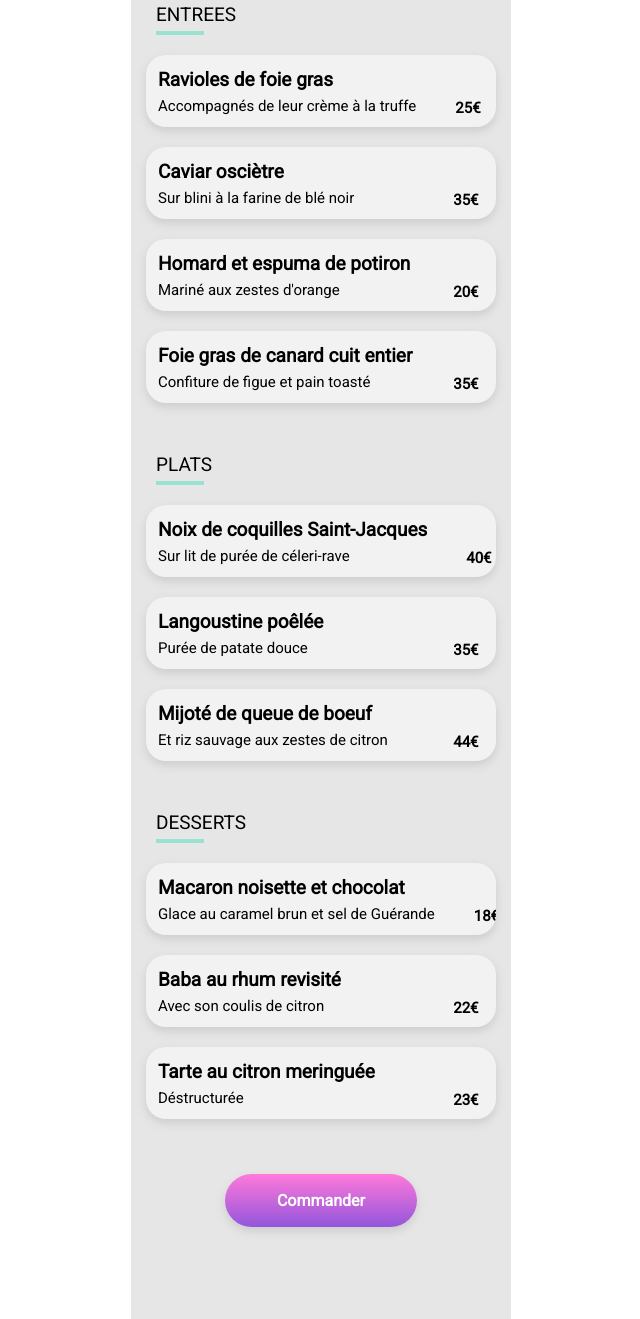
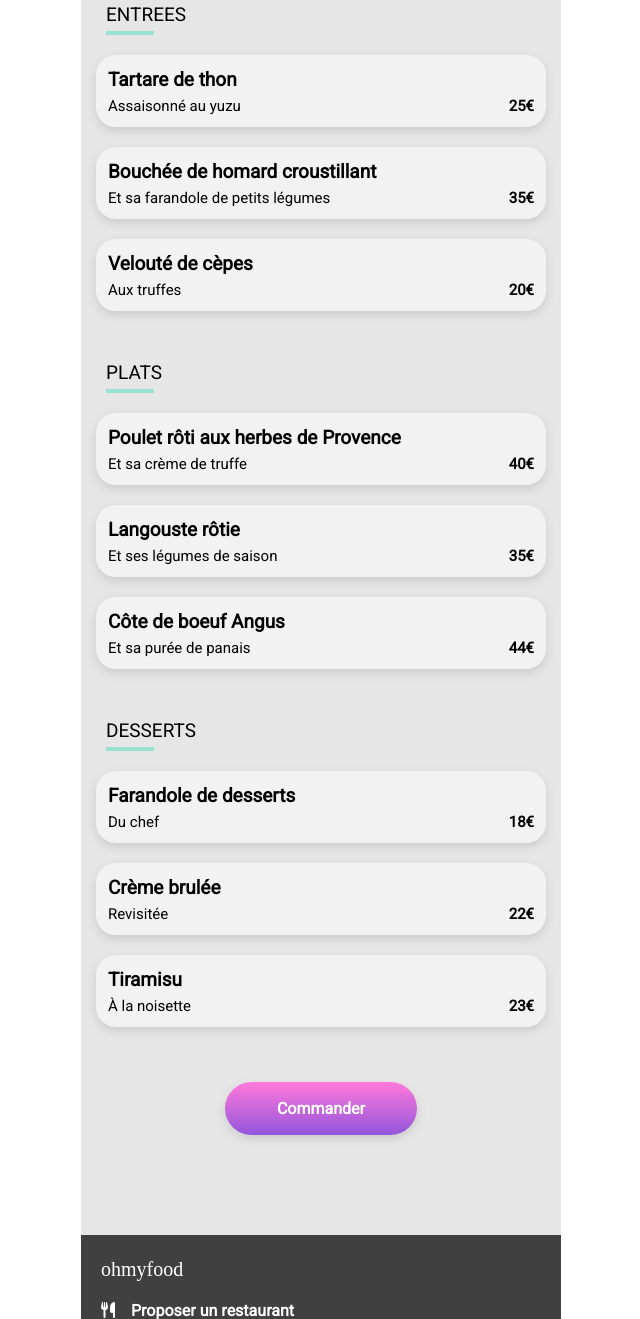
Before and after one commit to jfbrillant/JFBrillant_3_07012020, a website: page le-delice-des-sens.html in a window 1280 px wide. Shown: the part 416-1735 px from the top of the page, without its empty margins (319-959 px from the left). Drawn offline with Linux system fonts and the light colour scheme; a web font is replaced by a local one.

Commit message:
Fix Anim Checkbox menus Grid

```diff
--- a/le-delice-des-sens.html
+++ b/le-delice-des-sens.html
@@ -32,58 +32,32 @@
                 <div class="underline"></div>
                 <div class="menu-group-dish menu-group-dish--1">
                     <div class="menu-group-dish-content">
-                        <h3>Ravioles de foie gras </h3>
-                        <div class="menu-group-dish-bot">
-                            <p>Accompagnés de leur crème à la truffe</p>
+                        <h3 class="menu-group-dish-content-heading">Tartare de thon</h3>
+                        <p class="menu-group-dish-content-text">Assaisonné au yuzu</p>
+                        <p class="menu-group-dish-content-price"><span class="bold">25€</span></p>
                     </div>
-                    </div>
-                    <div class="checkbox-container">
-                        <p><span class="bold">25€</span></p>
                     <div class="checkbox">
                         <i class="fas fa-check-circle"></i>
                     </div>
                 </div>
-                </div>
                 <div class="menu-group-dish menu-group-dish--2">
                     <div class="menu-group-dish-content">
-                        <h3>Caviar osciètre</h3>
-                        <div class="menu-group-dish-bot">
-                            <p>Sur blini à la farine de blé noir</p>
+                        <h3 class="menu-group-dish-content-heading">Bouchée de homard croustillant </h3>
+                        <p class="menu-group-dish-content-text">Et sa farandole de petits légumes</p>
+                        <p class="menu-group-dish-content-price"><span class="bold">35€</span></p>
                     </div>
-                    </div>
-                    <div class="checkbox-container">
-                        <p><span class="bold">35€</span></p>
                     <div class="checkbox">
                         <i class="fas fa-check-circle"></i>
                     </div>
                 </div>
-                </div>
                 <div class="menu-group-dish menu-group-dish--3">
                     <div class="menu-group-dish-content">
-                        <h3>Homard et espuma de potiron</h3>
-                        <div class="menu-group-dish-bot">
-                            <p>Mariné aux zestes d'orange</p>
+                        <h3 class="menu-group-dish-content-heading">Velouté de cèpes</h3>
+                        <p class="menu-group-dish-content-text">Aux truffes</p>
+                        <p class="menu-group-dish-content-price"><span class="bold">20€</span></p>
                     </div>
-                    </div>
-                    <div class="checkbox-container">
-                        <p><span class="bold">20€</span></p>
                     <div class="checkbox">
                         <i class="fas fa-check-circle"></i>
-                        </div>
-                    </div>
-                </div>
-                <div class="menu-group-dish menu-group-dish--4">
-                    <div class="menu-group-dish-content">
-                        <h3>Foie gras de canard cuit entier</h3>
-                        <div class="menu-group-dish-bot">
-                            <p>Confiture de figue et pain toasté</p>
-                        </div>
-                    </div>
-                    <div class="checkbox-container">
-                        <p><span class="bold">35€</span></p>
-                        <div class="checkbox">
-                            <i class="fas fa-check-circle"></i>
-                        </div>
                     </div>
                 </div>
             </div>
@@ -92,44 +66,32 @@
                 <div class="underline"></div>
                 <div class="menu-group-dish menu-group-dish--1">
                     <div class="menu-group-dish-content">
-                        <h3>Noix de coquilles Saint-Jacques</h3>
-                        <div class="menu-group-dish-bot">
-                            <p>Sur lit de purée de céleri-rave</p>
+                        <h3 class="menu-group-dish-content-heading">Poulet rôti aux herbes de Provence</h3>
+                        <p class="menu-group-dish-content-text">Et sa crème de truffe</p>
+                        <p class="menu-group-dish-content-price"><span class="bold">40€</span></p>
                     </div>
-                    </div>
-                    <div class="checkbox-container">
-                        <p><span class="bold">40€</span></p>
                     <div class="checkbox">
                         <i class="fas fa-check-circle"></i>
                     </div>
                 </div>
-                </div>
                 <div class="menu-group-dish menu-group-dish--2">
                     <div class="menu-group-dish-content">
-                        <h3>Langoustine poêlée</h3>
-                        <div class="menu-group-dish-bot">
-                            <p>Purée de patate douce</p>
+                        <h3 class="menu-group-dish-content-heading">Langouste rôtie</h3>
+                        <p class="menu-group-dish-content-text">Et ses légumes de saison</p>
+                        <p class="menu-group-dish-content-price"><span class="bold">35€</span></p>
                     </div>
-                    </div>
-                    <div class="checkbox-container">
-                        <p><span class="bold">35€</span></p>
                     <div class="checkbox">
                         <i class="fas fa-check-circle"></i>
                     </div>
                 </div>
-                </div>
                 <div class="menu-group-dish menu-group-dish--3">
                     <div class="menu-group-dish-content">
-                        <h3>Mijoté de queue de boeuf</h3>
-                        <div class="menu-group-dish-bot">
-                            <p>Et riz sauvage aux zestes de citron</p>
+                        <h3 class="menu-group-dish-content-heading">Côte de boeuf Angus</h3>
+                        <p class="menu-group-dish-content-text">Et sa purée de panais</p>
+                        <p class="menu-group-dish-content-price"><span class="bold">44€</span></p>
                     </div>
-                    </div>
-                    <div class="checkbox-container">
-                        <p><span class="bold">44€</span></p>
                     <div class="checkbox">
                         <i class="fas fa-check-circle"></i>
-                        </div>
                     </div>
                 </div>
             </div>
@@ -138,44 +100,32 @@
                 <div class="underline"></div>
                 <div class="menu-group-dish menu-group-dish--1">
                     <div class="menu-group-dish-content">
-                        <h3>Macaron noisette et chocolat</h3>
-                        <div class="menu-group-dish-bot">
-                            <p>Glace au caramel brun et sel de Guérande</p>
+                        <h3 class="menu-group-dish-content-heading">Farandole de desserts</h3>
+                        <p class="menu-group-dish-content-text">Du chef</p>
+                        <p class="menu-group-dish-content-price"><span class="bold">18€</span></p>
                     </div>
-                    </div>
-                    <div class="checkbox-container">
-                        <p><span class="bold">18€</span></p>
                     <div class="checkbox">
                         <i class="fas fa-check-circle"></i>
                     </div>
                 </div>
-                </div>
                 <div class="menu-group-dish menu-group-dish--2">
                     <div class="menu-group-dish-content">
-                        <h3>Baba au rhum revisité</h3>
-                        <div class="menu-group-dish-bot">
-                            <p>Avec son coulis de citron</p>
+                        <h3 class="menu-group-dish-content-heading">Crème brulée</h3>
+                        <p class="menu-group-dish-content-text">Revisitée</p>
+                        <p class="menu-group-dish-content-price"><span class="bold">22€</span></p>
                     </div>
-                    </div>
-                    <div class="checkbox-container">
-                        <p><span class="bold">22€</span></p>
                     <div class="checkbox">
                         <i class="fas fa-check-circle"></i>
                     </div>
                 </div>
-                </div>
                 <div class="menu-group-dish menu-group-dish--3">
                     <div class="menu-group-dish-content">
-                        <h3>Tarte au citron meringuée</h3>
-                        <div class="menu-group-dish-bot">
-                            <p>Déstructurée</p>
+                        <h3 class="menu-group-dish-content-heading">Tiramisu</h3>
+                        <p class="menu-group-dish-content-text">À la noisette</p>
+                        <p class="menu-group-dish-content-price"><span class="bold">23€</span></p>
                     </div>
-                    </div>
-                    <div class="checkbox-container">
-                        <p><span class="bold">23€</span></p>
                     <div class="checkbox">
                         <i class="fas fa-check-circle"></i>
-                        </div>
                     </div>
                 </div>
             </div>
--- a/sass/base/_base.scss
+++ b/sass/base/_base.scss
@@ -1,5 +1,5 @@
 body, header, main, footer{
     margin: 0;
     margin: auto;
-    max-width: 380px;
+    max-width: 480px;
 }
--- a/sass/composants/_checkbox.scss
+++ b/sass/composants/_checkbox.scss
@@ -1,12 +1,3 @@
-.checkbox-container{
-    display: flex;
-    justify-content: center;
-    align-items: flex-end;
-    width: 40%;
-    transform: translateX(40%);
-    transition: transform 400ms ease-in-out;
-}
-
 .checkbox{
     display: flex;
     justify-content: center;
@@ -14,11 +5,14 @@
     background-color: $colour-tertiary;
     color: $colour-white;
     font-size: 30px;
-    width: 100%;
+    width: 0;
+    overflow: hidden;
     height: 72px;
+    transition: width 300ms ease-in-out;
 }
 
 .fa-check-circle{
-    transition: transform 400ms ease-in-out;
     font-size: 22px;
+    transform: rotate(0deg);
+    transition: transform 300ms ease-in-out;
 }
--- a/sass/layout/_menu.scss
+++ b/sass/layout/_menu.scss
@@ -35,23 +35,35 @@
             background-color: darken($color: $colour-white, $amount: 5%);
             margin: 20px 0 20px 0;
             animation: dish 800ms both;
-            &:hover .checkbox-container{
-                transform: translateX(0%);
+            &:hover .checkbox{
+                width: 7rem;
                 .fa-check-circle{
-                    transform: rotate(360deg)
+                    transform: rotate(360deg);
                 }
-            }
-            &:hover .menu-group-dish-content{
-                width: 200px;
             }
             &-content{
                 padding: 12px;
-                width: 500px;
-            }
-            &-bot{
-                display: flex;
-                justify-content: space-between;
-                align-items: center;
+                display: grid;
+                grid-template-columns: auto auto;
+                width: 100%;
+                &-heading{
+                    grid-column: 1/2;
+                    grid-row: 1;
+                }
+                &-text{
+                    grid-column: 1/2;
+                    grid-row: 2;
+                }
+                &-price{
+                    grid-column: 2/2;
+                    grid-row: 2;
+                    text-align: right;
+                }
+                &-heading, &-text, &-price{
+                    overflow: hidden;
+                    text-overflow: ellipsis;
+                    white-space: nowrap;
+                }
             }
             &--1 {
                 animation-delay: 300ms;
@@ -74,25 +86,10 @@
         & h3{
             font-size: 19px;
             margin: 0 0 6px 0;
-            overflow: hidden;
-            text-overflow: ellipsis;
-            white-space: nowrap;
         }
         & p{
             font-size: 15px;
             margin: 0;
         }
-        & .menu-group-dish-content{
-            & p{
-                overflow: hidden;
-                text-overflow: ellipsis;
-                white-space: nowrap;
-            }
-        }
-        & .checkbox-container{
-            & p{
-                margin: 0 20px 10px 0;
-            }
-        }
     }
 }
```
Also changed, not shown: a-la-francaise.html (+27 -77 lines), la-note-enchantee.html (+30 -70 lines), la-palette-du-gout.html (+27 -77 lines), public/css/style.css, 1 other file. Lines whose indentation alone changed are shown as unchanged.
